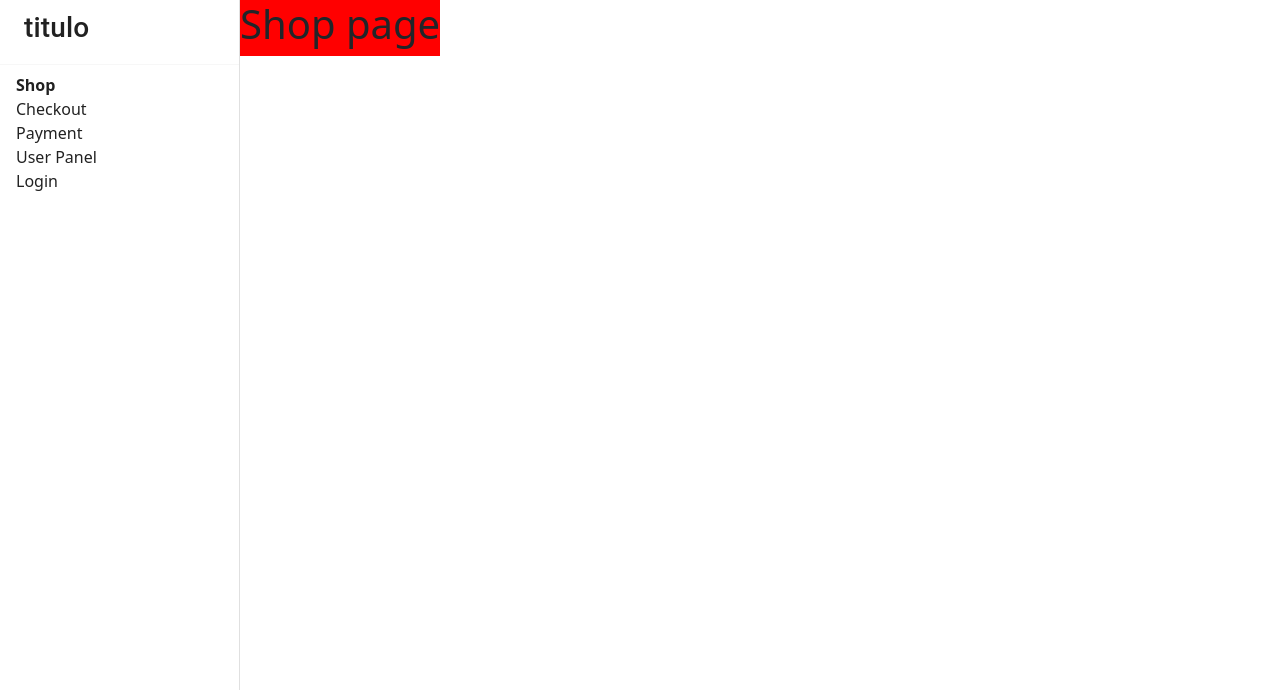
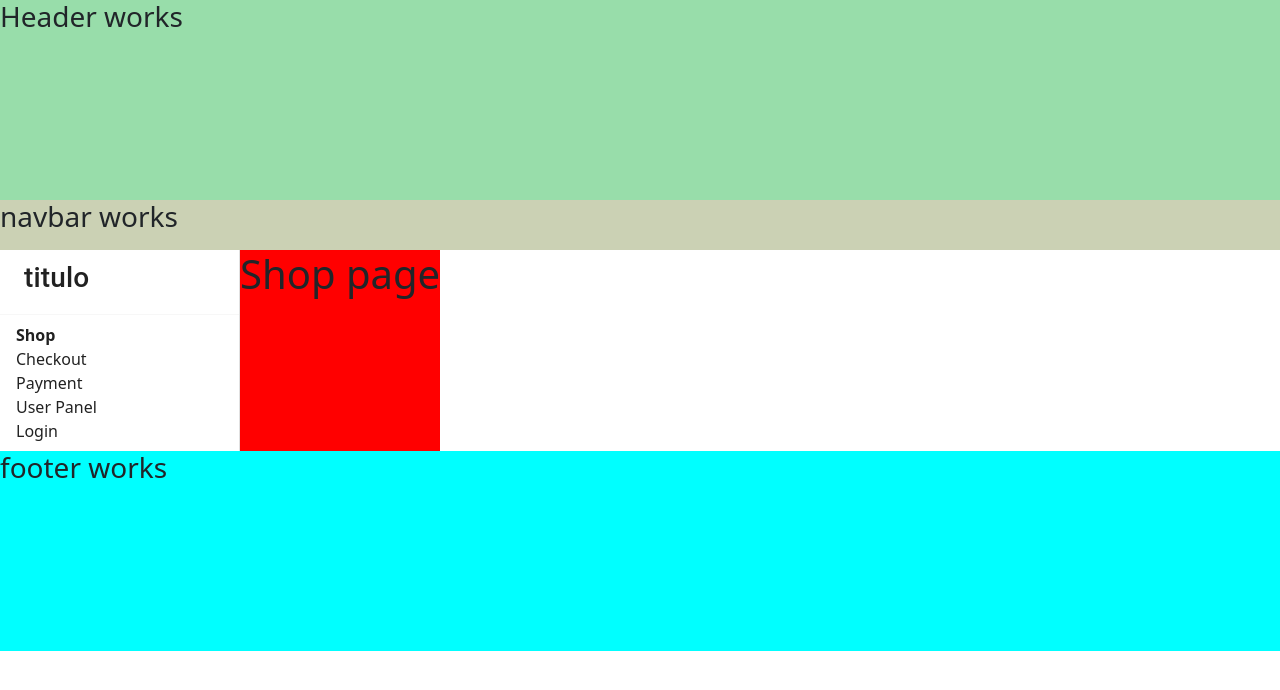
Before and after one commit to MrWasu/react-my_ecommerce, a React (Vite) app: page /shop in a window 1280 px wide. Shown: the top 690 px of the page. Built offline with nearby package versions, Linux system fonts and the light colour scheme.

Commit message:
navbar, header y footer creados

```diff
--- a/src/shop/pages/ShopPage.tsx
+++ b/src/shop/pages/ShopPage.tsx
@@ -1,3 +1,8 @@
+import { Footer } from "../../ui/components/footer/footer";
+import { Header } from "../../ui/components/header/header";
+import { Navbar } from "../../ui/components/navbar/navbar";
+
+
 import { SideBar } from "../../ui/components/sidebar/SideBar";
 import './ShopPage.css'
 
@@ -5,7 +10,10 @@ const drawerWidth = 240;
 
 const ShopPage = () => {
     return (
-        <div style={{display: 'flex'}}>
+        <>
+        <Header/>
+        <Navbar/>
+            <div style={{ display: 'flex' }}>
                 <div>
                     <SideBar />
                 </div>
@@ -14,6 +22,8 @@ const ShopPage = () => {
                     <h1>Shop page</h1>
                 </div>
             </div>
+        <Footer/>
+        </>
     );
 };
 
--- /dev/null
+++ b/src/ui/components/footer/Footer.css
@@ -0,0 +1,4 @@
+#footer {
+    min-height: 200px;
+    background-color: aqua;
+}
--- /dev/null
+++ b/src/ui/components/footer/Footer.tsx
@@ -0,0 +1,11 @@
+import './Footer.css'
+
+export const Footer = () => {
+    return (
+      <div id="footer">
+
+          <h3>footer works</h3>
+
+      </div>
+    )
+  }
--- /dev/null
+++ b/src/ui/components/header/Header.css
@@ -0,0 +1,4 @@
+#header {
+    min-height: 200px;
+    background-color: rgb(152, 221, 170);
+}
--- /dev/null
+++ b/src/ui/components/header/Header.tsx
@@ -0,0 +1,11 @@
+import './header.css'
+
+export const Header = () => {
+    return (
+      <div id="header">
+
+          <h3>Header works</h3>
+
+      </div>
+    )
+  }
--- /dev/null
+++ b/src/ui/components/navbar/Navbar.css
@@ -0,0 +1,4 @@
+#navbar {
+    min-height: 50px;
+    background-color: rgb(203, 209, 180);
+}
--- /dev/null
+++ b/src/ui/components/navbar/Navbar.tsx
@@ -0,0 +1,11 @@
+import './navbar.css'
+
+export const Navbar = () => {
+  return (
+    <div id="navbar">
+
+        <h3>navbar works</h3>
+
+    </div>
+  )
+}
--- a/src/ui/components/sidebar/Sidebar.css
+++ b/src/ui/components/sidebar/Sidebar.css
@@ -8,3 +8,8 @@
 .content {
 
 }
+
+
+.css-1ujqmu5-MuiDrawer-docked .MuiDrawer-paper {
+   position: relative;
+}
```
Lines whose indentation alone changed are shown as unchanged.
